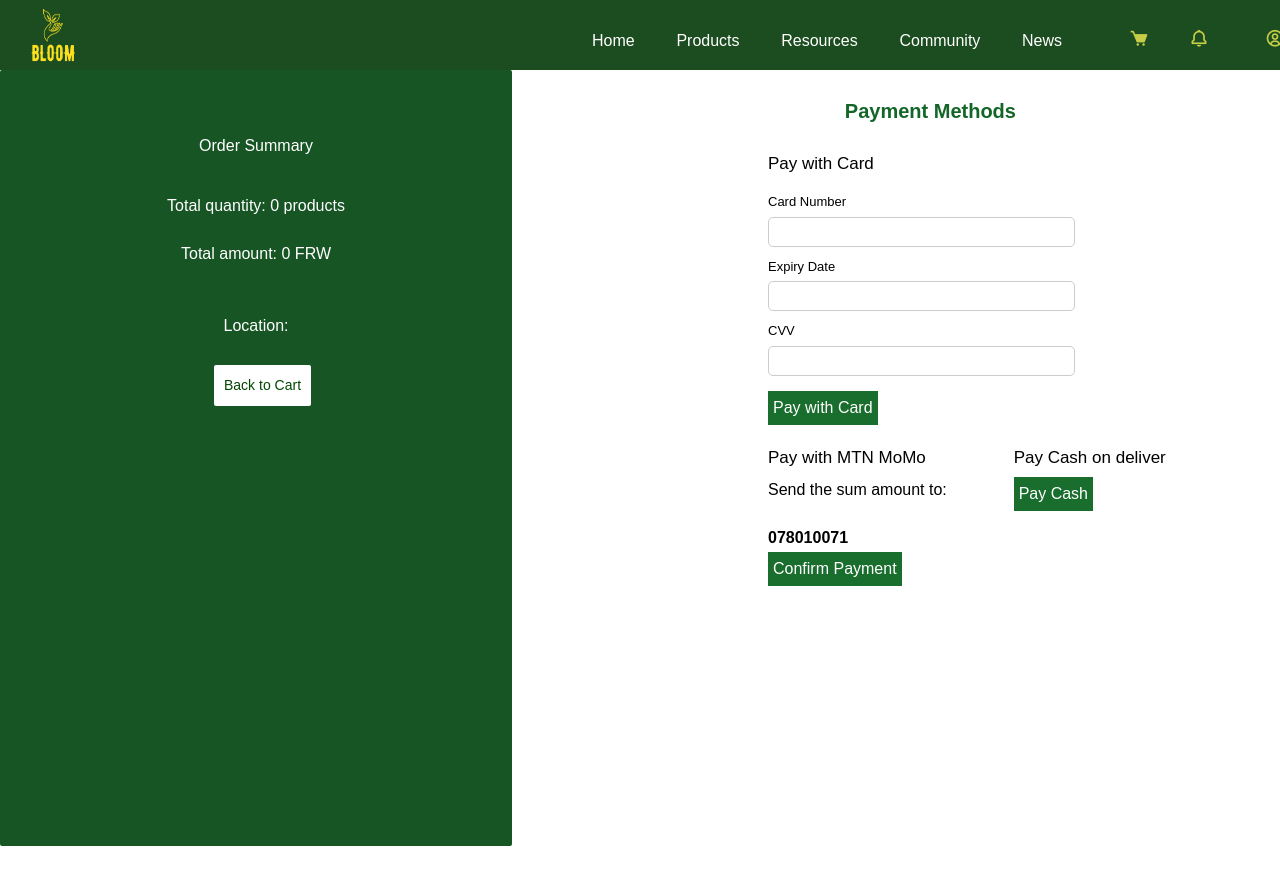
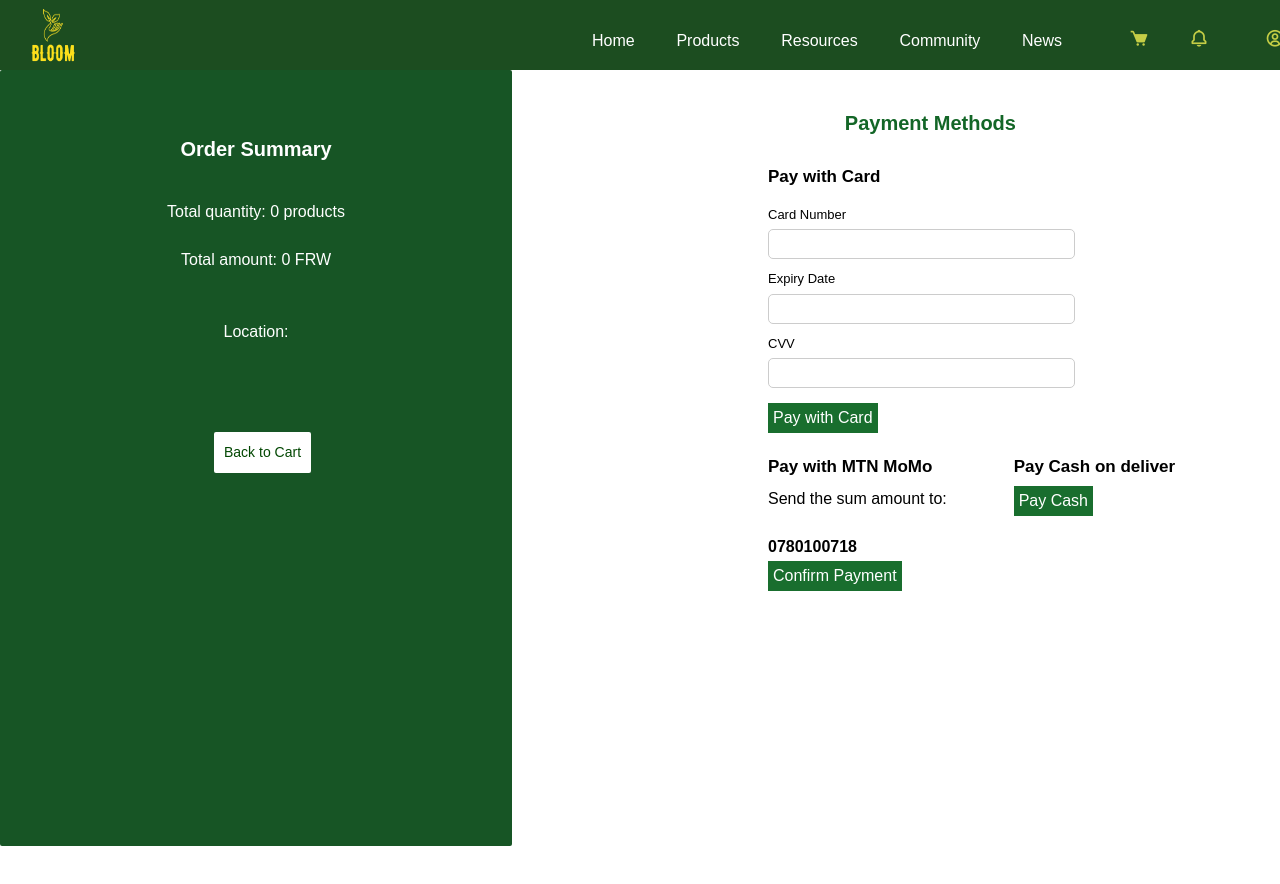
Before and after one commit to buwituze/Bloom-web-application, a React (Vite) app in the folder Bloom-project/Front-end/: page /checkout in a window 1280 px wide. Shown: the top 884 px of the page. Built offline with nearby package versions, Linux system fonts and the light colour scheme.

Commit message:
checkout

```diff
--- a/Bloom-project/Front-end/src/components/checkout.tsx
+++ b/Bloom-project/Front-end/src/components/checkout.tsx
@@ -56,7 +56,7 @@ const CheckOut: React.FC = () => {
               <h3>Pay with MTN MoMo</h3>
               <p>Send the sum amount to:</p> <br />
               <p>
-                <strong>078010071</strong>
+                <strong>0780100718</strong>
               </p>
               <button onClick={handleConfirmPayment}>Confirm Payment</button>
             </div>
--- a/Bloom-project/Front-end/src/components/farmer.tsx
+++ b/Bloom-project/Front-end/src/components/farmer.tsx
@@ -26,7 +26,7 @@ function Farmer() {
               Hello<span>Farmer</span>
             </h1>
             <h1>
-              Welcome To <strong>Bloom</strong>
+              Welcome To<strong>Bloom</strong>
             </h1>
             <p>
               Your go-to resource to advance your farming. Discover expert
--- a/Bloom-project/Front-end/src/styles/checkout.css
+++ b/Bloom-project/Front-end/src/styles/checkout.css
@@ -17,7 +17,7 @@
     cursor: pointer;
     font-size: 14px;
     margin-left: 3%;
-    margin-top: 30%;
+    margin-top: 50%;
   }
   .buttons button:hover {
     background-color: rgb(214, 223, 214);
@@ -45,6 +45,8 @@
     text-align: center;
     color: white;
     padding-bottom: 7%;
+    font-weight: bolder;
+    font-size: 20px;
   }
 
   .totals p {
@@ -54,7 +56,7 @@
 
 
 .payment-methods {
-    padding-top: 2%;
+    padding-top: 3%;
     width: 40%;
   }
   .cardpayment label {
@@ -73,7 +75,7 @@
   .payment-methods h3{
     padding-bottom: 3%;
     font-size: 17px;
-    font-weight: 500;
+    font-weight: 600;
   }
 .directpayment {
     padding-top: 4%;
@@ -96,7 +98,7 @@
     margin-top: 1%;
     background-color: #196e2e;
     color: white;
-    padding: 5px;
+    padding: 3px 5px;
     border: none;
     cursor: pointer;
   }
--- a/Bloom-project/Front-end/src/styles/farmer.css
+++ b/Bloom-project/Front-end/src/styles/farmer.css
@@ -43,11 +43,11 @@ color: white;
 }
 
 .homecontents {
-width: 50%;
+width: 40%;
 text-align: left;
 align-items: center;
 padding-top: 15%;
-padding-left: 30%;
+margin-left: 45%;
 padding-right: 10%;
 }
 
```
